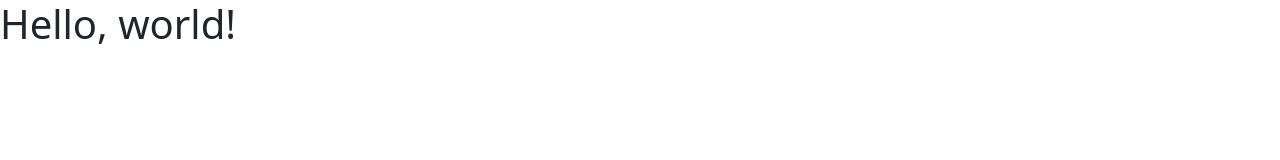
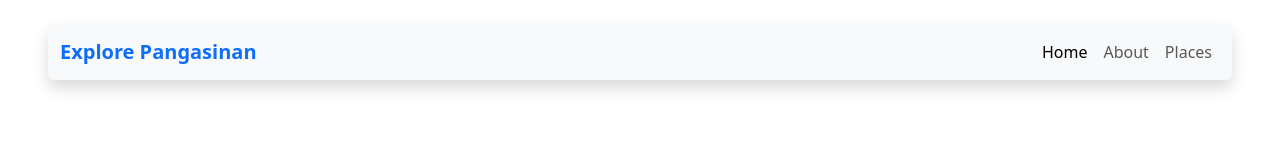
Before and after one commit to rowelgabriel/Pangasinan, a plain HTML site: page index.html in a window 1280 px wide. Drawn offline with nearby package versions, Linux system fonts and the light colour scheme.

Commit message:
navbar added

```diff
--- a/index.html
+++ b/index.html
@@ -4,13 +4,37 @@
 <head>
   <meta charset="utf-8">
   <meta name="viewport" content="width=device-width, initial-scale=1">
-  <title>Bootstrap demo</title>
+  <title>Pangasinan</title>
   <link href="https://cdn.jsdelivr.net/npm/bootstrap@5.3.8/dist/css/bootstrap.min.css" rel="stylesheet"
     integrity="sha384-sRIl4kxILFvY47J16cr9ZwB07vP4J8+LH7qKQnuqkuIAvNWLzeN8tE5YBujZqJLB" crossorigin="anonymous">
 </head>
 
 <body>
-  <h1>Hello, world!</h1>
+
+  <nav class="navbar navbar-expand-lg navbar-light bg-light fixed-top rounded shadow mt-lg-4 mt-md-3 mt-2 mx-lg-5 mx-md-4 mx-3">
+    <div class="container-fluid">
+      <a class="navbar-brand fw-bold text-primary">Explore Pangasinan</a>
+      <button class="navbar-toggler" type="button" data-bs-toggle="collapse" data-bs-target="#navbarNav"
+        aria-controls="navbarNav" aria-expanded="false" aria-label="Toggle navigation">
+        <span class="navbar-toggler-icon"></span>
+      </button>
+
+      <div class="collapse navbar-collapse" id="navbarNav">
+        <ul class="navbar-nav ms-auto">
+          <li class="nav-item">
+            <a class="nav-link active" aria-current="page" href="#home">Home</a>
+          </li>
+          <li class="nav-item">
+            <a class="nav-link" href="#about">About</a>
+          </li>
+          <li class="nav-item">
+            <a class="nav-link" href="#places">Places</a>
+          </li>
+        </ul>
+      </div>
+    </div>
+  </nav>
+
   <script src="https://cdn.jsdelivr.net/npm/bootstrap@5.3.8/dist/js/bootstrap.bundle.min.js"
     integrity="sha384-FKyoEForCGlyvwx9Hj09JcYn3nv7wiPVlz7YYwJrWVcXK/BmnVDxM+D2scQbITxI"
     crossorigin="anonymous"></script>
```
